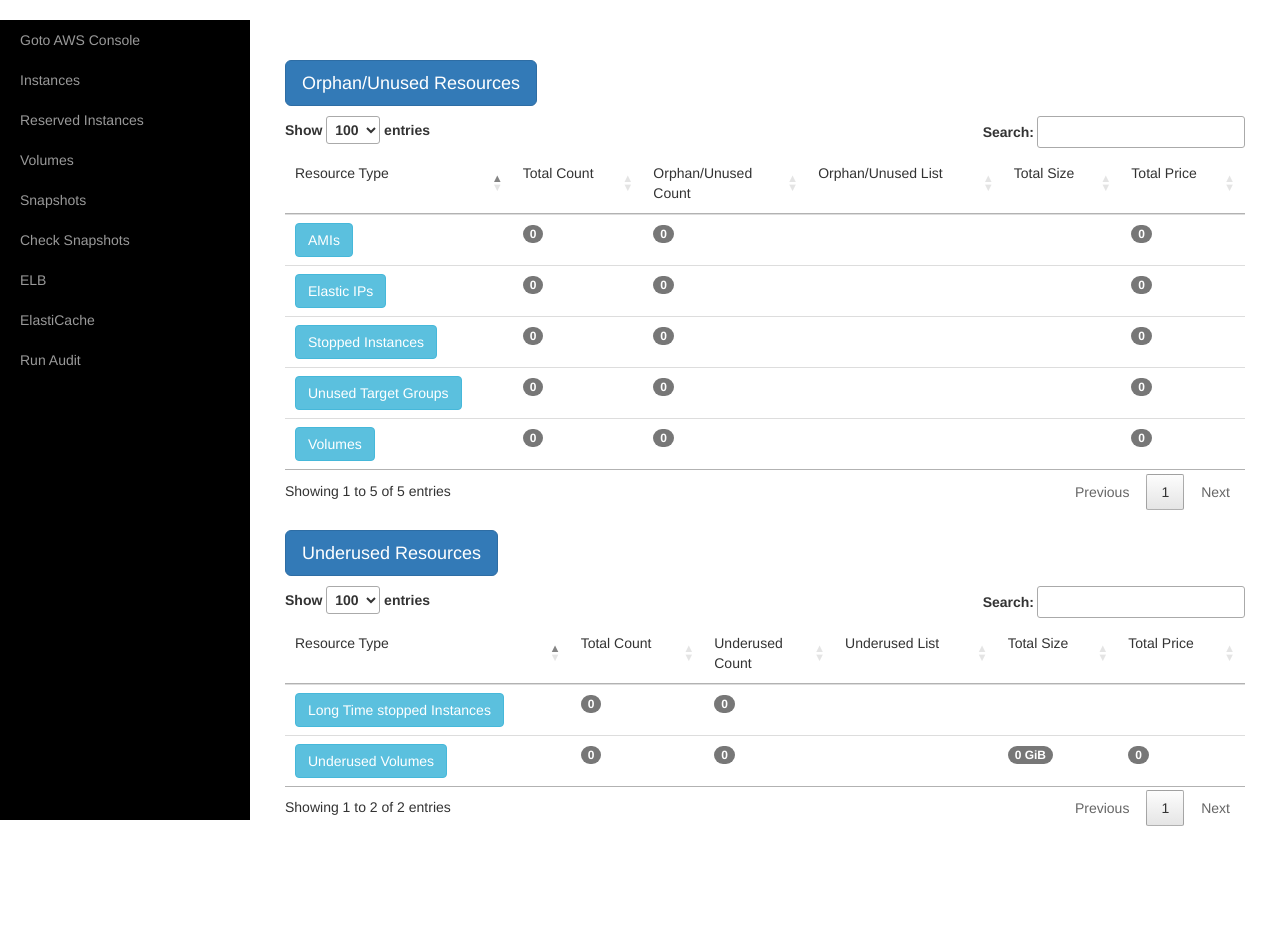
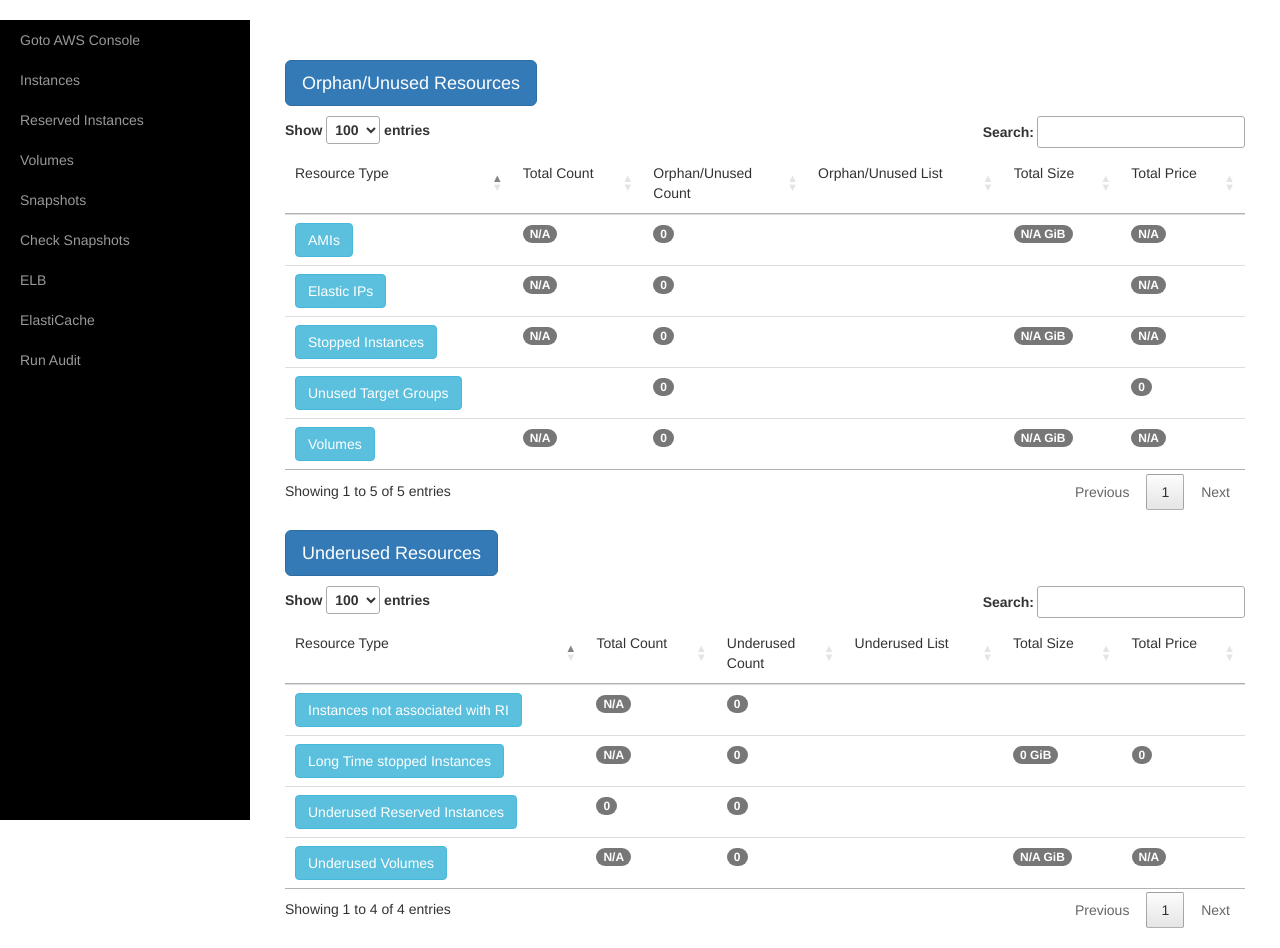
Before and after one commit to majeinfo/ezaws, a Django app: a page that uses web/templates/audit.html in a window 1280 px wide. Shown: the part 56-1004 px from the top of the page. Before the commit the page ends 882 px from the top, so only its background shows below. Run offline with Django 3.2, Linux system fonts and the light colour scheme; a user stored in the database is signed in; tables that the repository leaves empty hold one stand-in row (values such as "Sample post"); data that the repository does not hold is empty; some libraries are stand-ins or nearby versions.

Commit message:
Change Audit Page for RI

```diff
--- a/web/audit.py
+++ b/web/audit.py
@@ -8,6 +8,7 @@ from .models import Customer
 from .decorators import user_is_owner, aws_defined
 from . import checks as ck
 import aws.params as p
+from . import cache
 
 @login_required
 @user_is_owner
@@ -19,6 +20,7 @@ def auditAction(request, cust_name):
     # Get resources
     session = utils.get_session(customer)
     ec2 = session.resource('ec2')
+    client = utils.get_client(customer, 'ec2')
 
     # Initialize Reponse Context
     context = {
@@ -29,7 +31,8 @@ def auditAction(request, cust_name):
         'total_instances': 'N/A', 'stopped_instances': [], 'total_instances_price': 'N/A', 'total_instances_size': 'N/A',
         'orphan_target_groups': [],
         'underused_volumes': [], 'underused_size': 'N/A', 'underused_price': 'N/A',
-        'long_time_stopped_instances': [],
+        'long_time_stopped_instances': [], 'long_time_stopped_inst_vol_size': 0, 'long_time_stopped_inst_vol_price': 0,
+        'total_ri': 0, 'ri_not_filled': {}, 'ec2_without_ri': [],
     }
 
     # Get instances
@@ -41,17 +44,15 @@ def auditAction(request, cust_name):
         return render(request, 'audit.html', context)
 
     # Check Orphan Volumes
-    volumes = []
-    try:
-        volumes = list(ec2.volumes.all())
+    volumes = cache.get_volumes(request, customer)
+    if volumes:
         result = ck.check_orphan_volumes(customer, volumes)
         context['orphan_vols'] = result['orphans']
         context['total_vols'] = len(volumes)
         context['vol_sizes'] = result['vol_sizes']
         context['total_vols_size'] = result['total_size']
         context['total_vols_price'] = int(result['total_price'])
-    except Exception as e:
-        messages.error(request, e)
+    else:
         utils.check_perm_message(request, cust_name)
         return render(request, 'audit.html', context)
 
@@ -123,6 +124,32 @@ def auditAction(request, cust_name):
     try:
         result = ck.check_long_time_stopped_instances(customer, instances)
         context['long_time_stopped_instances'] = result['long_time_stopped_inst']
+        for inst in context['long_time_stopped_instances']:
+            size, price = utils.get_ec2_volume_size_price(customer, inst, volumes)
+            context['long_time_stopped_inst_vol_size'] += size
+            context['long_time_stopped_inst_vol_price'] += price
+    except Exception as e:
+        messages.error(request, e)
+        utils.check_perm_message(request, cust_name)
+        return render(request, 'audit.html', context)
+
+    # Analyze the RI usage
+    try:
+        rsvds = client.describe_reserved_instances(Filters=[{'Name': 'state', 'Values': ['active']}])
+        context['total_ri'] = len(rsvds)
+    except Exception as e:
+        messages.error(request, e)
+        utils.check_perm_message(request, cust_name)
+        return render(request, 'audit.html', context)
+
+    try:
+        rsv_allocation, unused_ec2 = ck.check_reserved_instances(customer, rsvds['ReservedInstances'], list(ec2.instances.all()))
+        not_filled = {}
+        for rsv_id, value in rsv_allocation.items():
+            if value['remaining_size']:
+                not_filled[rsv_id] = value['remaining_size']
+        context['ri_not_filled'] = not_filled
+        context['ec2_without_ri'] = unused_ec2
     except Exception as e:
         messages.error(request, e)
         utils.check_perm_message(request, cust_name)
--- a/web/cache.py
+++ b/web/cache.py
@@ -2,9 +2,14 @@ import boto3
 from django.contrib import messages
 from . import utils
 
-zone_rsets = {}
+zone_rsets = None
+volumes = None
 
 def get_domains(request, customer):
+    global zone_rsets
+    if zone_rsets:
+        return zone_rsets
+
     session = utils.get_session(customer)
     route53 = session.client('route53')
     maxItems = '200'  # TODO: set parameter
@@ -56,3 +61,22 @@ def get_domains(request, customer):
             messages.error(request, e)
 
     return zone_rsets
+
+
+# TODO: need for a Paginator ?
+def get_volumes(request, customer):
+    global volumes
+    if volumes:
+        return volumes
+
+    session = utils.get_session(customer)
+    ec2 = session.resource('ec2')
+
+    try:
+        volumes = list(ec2.volumes.all())
+    except Exception as e:
+        if request:
+            messages.error(request, e)
+        return None
+
+    return volumes
--- a/web/checks.py
+++ b/web/checks.py
@@ -92,12 +92,14 @@ def check_stopped_instances(customer, instances, volumes):
     for inst in instances:
         if inst.state['Code'] == 80: # 08 = 'stopped'
             # Compute the Volumes size
-            total_vol_size = 0
-            for vol in volumes:
-                if len(vol.attachments) and vol.attachments[0]['InstanceId'] == inst.instance_id:
-                    total_vol_size += vol.size
-                    total_price += costs.get_EBS_cost_per_month(vol.size, vol.volume_type, vol.iops)
-                    break
+            total_vol_size, price = utils.get_ec2_volume_size_price(customer, inst.instance_id, volumes)
+            total_price += price
+
+            # for vol in volumes:
+            #     if len(vol.attachments) and vol.attachments[0]['InstanceId'] == inst.instance_id:
+            #         total_vol_size += vol.size
+            #         total_price += costs.get_EBS_cost_per_month(vol.size, vol.volume_type, vol.iops)
+            #         #break
 
             name = utils.get_instance_name(inst)
             stopped_inst[inst.instance_id] = { 'total_vol_size': total_vol_size, 'name': name }
@@ -110,7 +112,7 @@ def check_long_time_stopped_instances(customer, instances):
     stopped_inst = {}
     for inst in instances:
         if inst.state['Name'] == 'stopped':
-            print(inst.launch_time)
+            #print(inst.launch_time)
             now = timezone.now()
             past = now - timedelta(days=p.parm_unused_instances_nu_days)
             print(past)
@@ -227,7 +229,7 @@ def get_cw_volume_iops(cw, volume_id, nu_days):
 # }
 def check_reserved_instances(customer, rsvlist, ec2list):
     rsv_alloc = {}
-    unused_ec2 = {}     # unused_ec2[inst_id] = percentage_of_unused
+    unused_ec2 = {}     # unused_ec2[inst_id] = { 'inst': <instance>, 'name': <name>, 'value': <percentage_of_unused>, 'days': <value in days> }
 
     # Init rsv_alloc:
     for rsv in rsvlist:
@@ -239,8 +241,14 @@ def check_reserved_instances(customer, rsvlist, ec2list):
                              'ec2_instances': [], 'remaining_size': rsv_norm_size * rsv_count}
 
     # Init unused_ec2
+    now = timezone.now()
     for ec2 in ec2list:
-        unused_ec2[ec2.id] = 100.0
+        if not utils.instance_is_running(ec2):
+            continue
+        ec2_type = ec2.instance_type
+        unused_ec2[ec2.id] = {'inst': ec2, 'name': utils.get_instance_name(ec2),
+                              'value': awsdef.instance_normalization[ec2_type.split('.')[1]],
+                              'days': (now - ec2.launch_time).days}
 
     # Look for matching EC2 for RI which scope is AZ
     for rsv in rsvlist:
--- a/web/templates/audit.html
+++ b/web/templates/audit.html
@@ -176,6 +176,49 @@
                 &nbsp;<span class="badge badge-info">{{ value.days }} days</span>
             {% endfor %}
         </td>
+        <td><span class="badge badge-info">{{ long_time_stopped_inst_vol_size }} GiB</span></td>
+        <td>
+            {% if long_time_stopped_inst_vol_price %}
+                <span class="badge badge-warning">{{ long_time_stopped_inst_vol_price }}</span>
+            {% else %}
+                <span class="badge badge-secondary">{{ long_time_stopped_inst_vol_price }}</span>
+            {% endif %}
+        </td>
+    </tr>
+
+    <!-- Display underused Reserved Instances -->
+    <tr>
+        <td><span class="btn btn-info">Underused Reserved Instances</span></td>
+        <td><span class="badge badge-success">{{ total_ri }}</span></td>
+        <td>{% if ri_not_filled|length %}<span class="badge badge-danger">{% else %}<span class="badge badge-success">{% endif %}{{ ri_not_filled|length }}</span></td>
+        <td>
+            {% for key, value in ri_not_filled.items %}
+                <span class="badge badge-primary">{{ key }}</span>
+                <span class="badge badge-info">{{ value }}</span>
+            {% endfor %}
+        </td>
+        <td></td>
+        <td></td>
+    </tr>
+
+    <!-- Display Instances that could be associated to RI -->
+    <tr>
+        <td><span class="btn btn-info">Instances not associated with RI</span></td>
+        <td><span class="badge badge-success">{{ total_instances }}</span></td>
+        <td>{% if ec2_without_ri|length %}<span class="badge badge-danger">{% else %}<span class="badge badge-success">{% endif %}{{ ec2_without_ri|length }}</span></td>
+        <td>
+            {% for key, value in ec2_without_ri.items %}
+                {% if value.days > 180 %}
+                    <span data-toggle="tooltip" data-placement="top" title="{{ value.inst.instance_type }} ({{ value.days }} days)" class="badge badge-danger">
+                {% elif value.days > 180 %}
+                    <span data-toggle="tooltip" data-placement="top" title="{{ value.inst.instance_type }} ({{ value.days }} days)" class="badge badge-warning">
+                {% else %}
+                    <span data-toggle="tooltip" data-placement="top" title="{{ value.inst.instance_type }} ({{ value.days }} days)" class="badge badge-primary">
+                {% endif %}
+                {{ value.name }}</span>
+                <!-- <span class="badge badge-info">{{ value }}</span> -->
+            {% endfor %}
+        </td>
         <td></td>
         <td></td>
     </tr>
--- a/web/utils.py
+++ b/web/utils.py
@@ -2,6 +2,7 @@ import boto3
 from django.contrib import messages
 from .models import Customer
 import aws.definitions as awsdef
+import aws.pricing as pricing
 
 
 def check_perm_message(request, cust_name):
@@ -67,3 +68,16 @@ def get_instance_name(inst):
 
 def instance_is_running(inst):
     return inst.state['Name'] == awsdef.EC2_RUNNING
+
+
+def get_ec2_volume_size_price(customer, inst_id, volumes):
+    total_vol_size = 0
+    total_price = 0
+    costs = pricing.Pricing(customer.region)
+
+    for vol in volumes:
+        if len(vol.attachments) and vol.attachments[0]['InstanceId'] == inst_id:
+            total_vol_size += vol.size
+            total_price += costs.get_EBS_cost_per_month(vol.size, vol.volume_type, vol.iops)
+
+    return total_vol_size, total_price
```
Also changed, not shown: web/templates/reserved_instances.html (+18 -1 lines).
